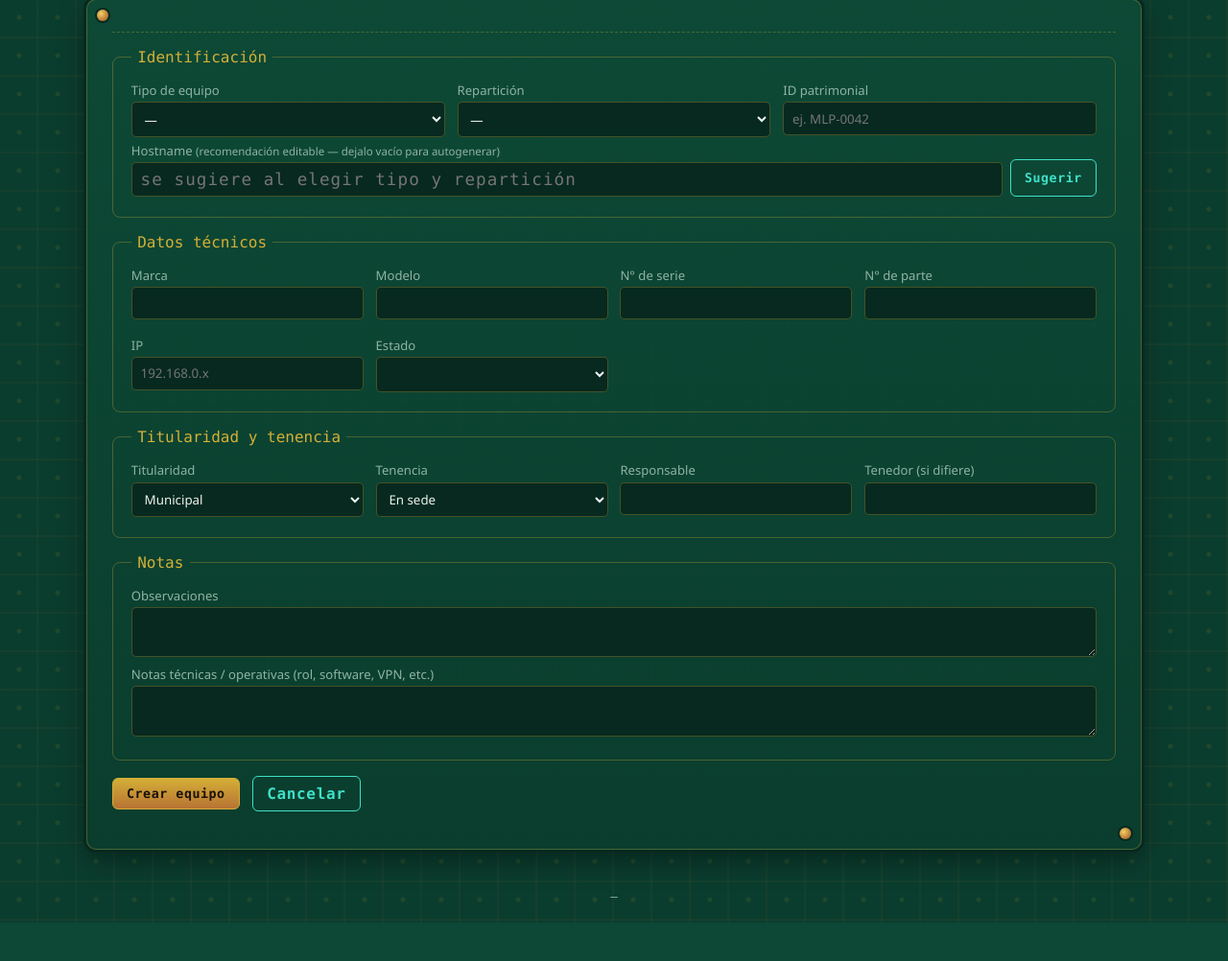
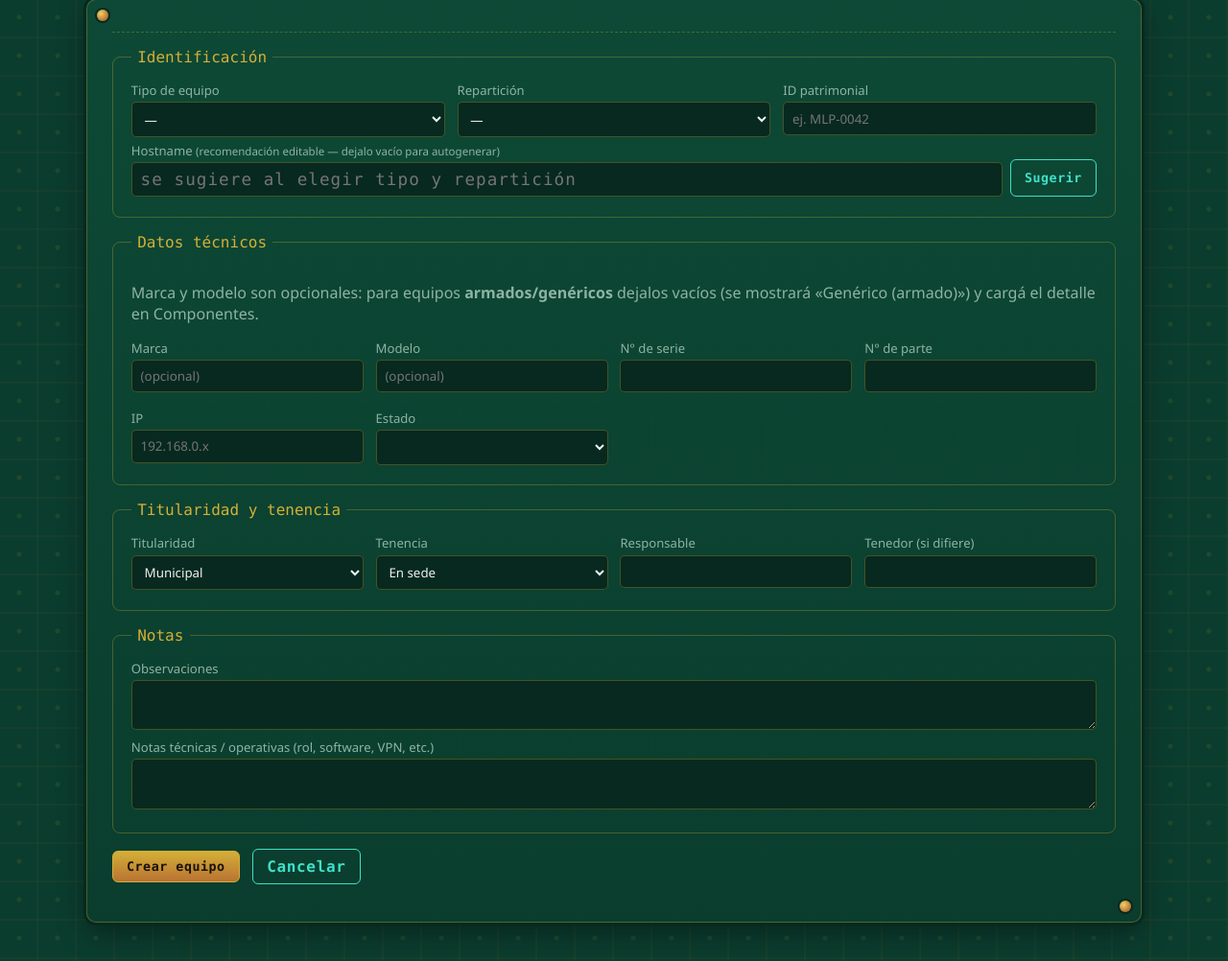
Before and after one commit to stms-mlp/herramientas, a PHP site: template Nominator/views/equipo_form.php in a window 1280 px wide. Shown: the part 82-1084 px from the top of the page at 96% size. Before the commit the page ends 1042 px from the top, so only its background shows below. Run offline with PHP 8.4, Linux system fonts and the light colour scheme; the template is opened without the code that fills it: most values are stand-ins (such as "Sample title", 1, 10 or a date in 2020); data that the repository does not hold is empty; some libraries are stand-ins or nearby versions.

Commit message:
Equipos sin marca/modelo: mostrar 'Generico (armado)' y aclarar que son opcionales

```diff
--- a/Nominator/views/equipo_form.php
+++ b/Nominator/views/equipo_form.php
@@ -53,9 +53,11 @@ $sel = fn(string $k, $v) => (string)$val($k) === (string)$v ? 'selected' : '';
 
   <fieldset>
     <legend>Datos técnicos</legend>
+    <p class="ayuda">Marca y modelo son opcionales: para equipos <strong>armados/genéricos</strong>
+       dejalos vacíos (se mostrará «Genérico (armado)») y cargá el detalle en Componentes.</p>
     <div class="cols">
-      <label>Marca <input name="marca" value="<?= h($val('marca')) ?>"></label>
-      <label>Modelo <input name="modelo" value="<?= h($val('modelo')) ?>"></label>
+      <label>Marca <input name="marca" value="<?= h($val('marca')) ?>" placeholder="(opcional)"></label>
+      <label>Modelo <input name="modelo" value="<?= h($val('modelo')) ?>" placeholder="(opcional)"></label>
       <label>N° de serie <input name="n_serie" value="<?= h($val('n_serie')) ?>"></label>
       <label>N° de parte <input name="n_parte" value="<?= h($val('n_parte')) ?>"></label>
       <label>IP <input name="ip" value="<?= h($val('ip')) ?>" placeholder="192.168.0.x"></label>
--- a/Nominator/views/equipo_show.php
+++ b/Nominator/views/equipo_show.php
@@ -13,7 +13,7 @@
   <div class="dato"><span>Tipo</span><b><?= h($eq['tnom']) ?></b></div>
   <div class="dato"><span>Repartición</span><b><?= h($eq['acod']) ?> — <?= h($eq['adesc']) ?></b></div>
   <div class="dato"><span>Estado</span><b><?= h($eq['enom']) ?></b></div>
-  <div class="dato"><span>Marca / Modelo</span><b><?= h(trim(($eq['marca'] ?? '').' '.($eq['modelo'] ?? ''))) ?></b></div>
+  <div class="dato"><span>Marca / Modelo</span><b><?= h(nombre_equipo($eq)) ?></b></div>
   <div class="dato"><span>N° de serie</span><b><?= h($eq['n_serie'] ?: '—') ?></b></div>
   <div class="dato"><span>IP</span><b class="mono"><?= h($eq['ip'] ?: '—') ?></b></div>
   <div class="dato"><span>Titularidad</span><b><?= h($eq['titularidad']) ?></b></div>
--- a/Nominator/views/equipos_list.php
+++ b/Nominator/views/equipos_list.php
@@ -30,7 +30,7 @@
       <td class="mono"><a href="?r=equipos.ver&id=<?= (int)$e['id'] ?>">
         <?= h($e['hostname'] ?: '—') ?></a></td>
       <td><?= h($e['tnom']) ?></td>
-      <td><?= h(trim(($e['marca'] ?? '') . ' ' . ($e['modelo'] ?? ''))) ?></td>
+      <td class="<?= nombre_equipo($e) === 'Genérico (armado)' ? 'tenue' : '' ?>"><?= h(nombre_equipo($e)) ?></td>
       <td><?= h($e['acod']) ?></td>
       <td class="mono"><?= h($e['ip']) ?></td>
       <td><?= h($e['enom']) ?></td>
--- a/Nominator/views/rep_area.php
+++ b/Nominator/views/rep_area.php
@@ -20,7 +20,7 @@
           <td><?= $i + 1 ?></td>
           <td class="mono"><?= h($e['hostname'] ?: '—') ?></td>
           <td><?= h($e['tnom']) ?></td>
-          <td><?= h(trim(($e['marca'] ?? '').' '.($e['modelo'] ?? ''))) ?></td>
+          <td><?= h(nombre_equipo($e)) ?></td>
           <td><?= h($e['n_serie'] ?: '—') ?></td>
           <td><?= h($e['id_patrimonial'] ?: '—') ?></td>
           <td class="mono"><?= h($e['ip'] ?: '—') ?></td>
--- a/Nominator/views/rep_ficha.php
+++ b/Nominator/views/rep_ficha.php
@@ -8,7 +8,7 @@
     <tr><th>Tipo</th><td><?= h($eq['tnom']) ?></td>
         <th>Estado</th><td><?= h($eq['enom']) ?></td></tr>
     <tr><th>Repartición</th><td colspan="3"><?= h($eq['acod']) ?> — <?= h($eq['adesc']) ?></td></tr>
-    <tr><th>Marca / Modelo</th><td><?= h(trim(($eq['marca'] ?? '').' '.($eq['modelo'] ?? ''))) ?></td>
+    <tr><th>Marca / Modelo</th><td><?= h(nombre_equipo($eq)) ?></td>
         <th>N° de serie</th><td><?= h($eq['n_serie'] ?: '—') ?></td></tr>
     <tr><th>IP</th><td class="mono"><?= h($eq['ip'] ?: '—') ?></td>
         <th>Titularidad</th><td><?= h($eq['titularidad']) ?></td></tr>
```
Also changed, not shown: Nominator/lib/helpers.php (+11 -0 lines).
